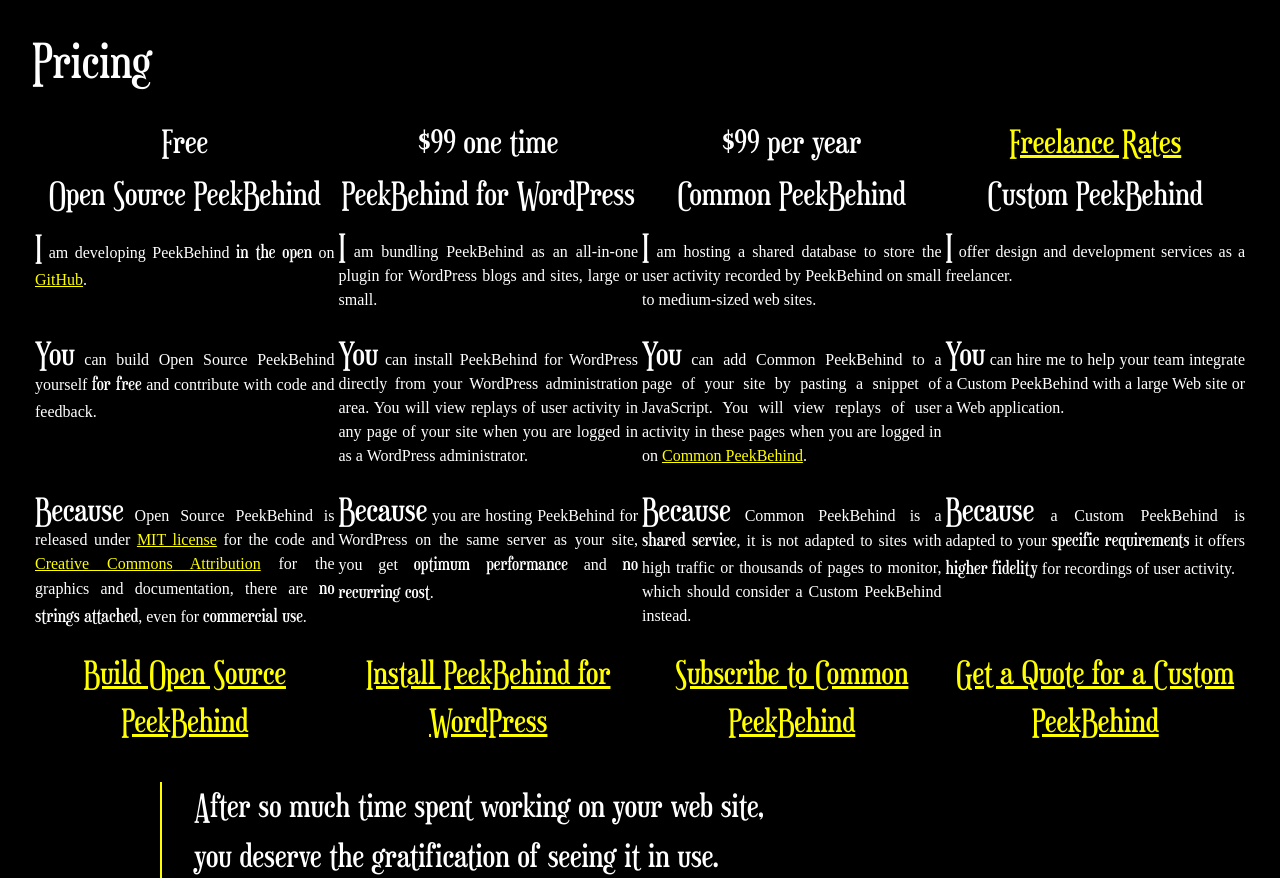
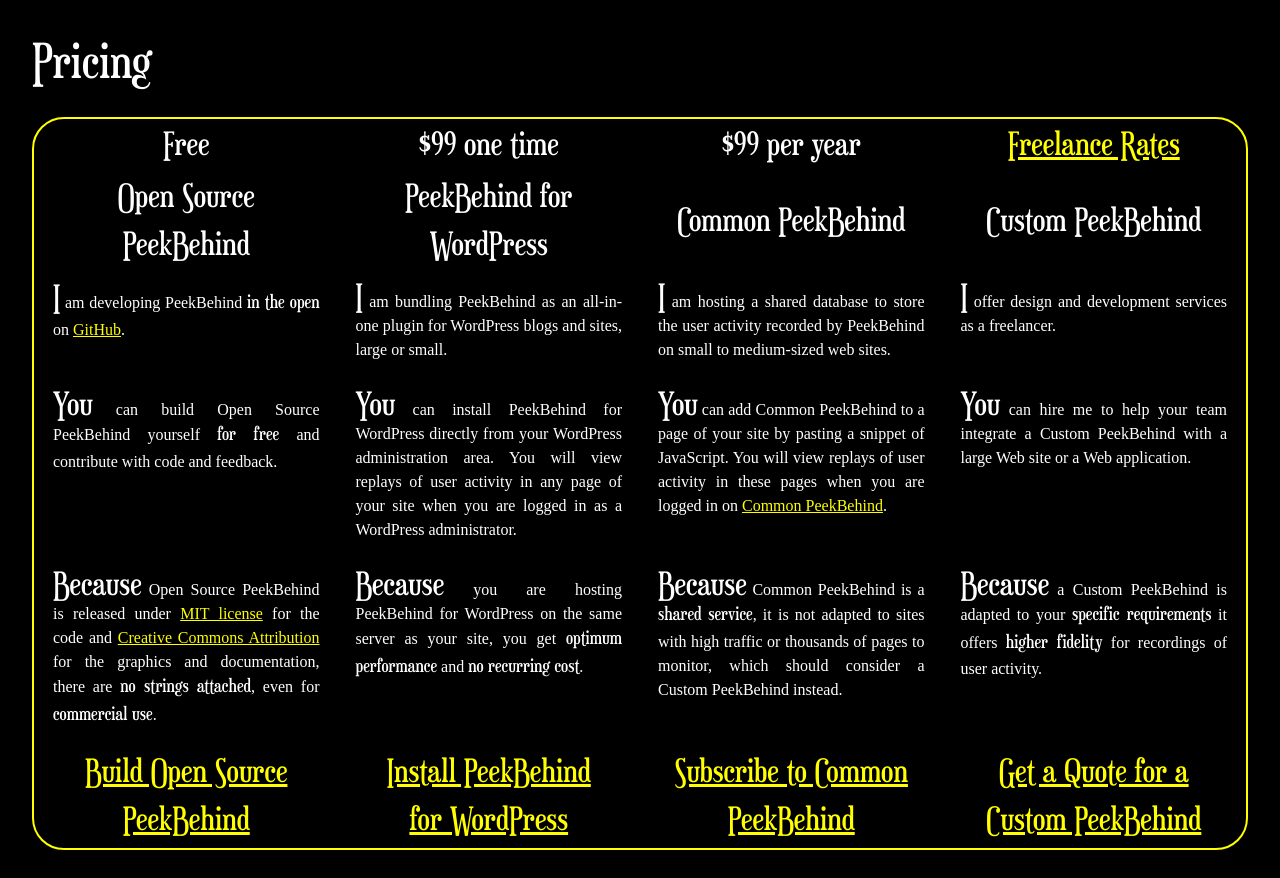
Before and after one commit to peekbehind/src.peekbehind.com, a plain HTML site: page index.html in a window 1280 px wide. Shown: the part 807-1685 px from the top of the page. Drawn offline with Linux system fonts and the light colour scheme.

Commit message:
Add styles for the table: border and margins between columns
The margins are defined as transparent borders to avoid increasing
the width of the table without changing the box model.

```diff
--- a/index.html
+++ b/index.html
@@ -82,8 +82,8 @@
         <tr>
           <th>Open&#xA0;Source PeekBehind</th>
           <th>PeekBehind for WordPress</th>
-          <th>Common&#xA0;PeekBehind</th>
-          <th>Custom&#xA0;PeekBehind</th>
+          <th>Common PeekBehind</th>
+          <th>Custom PeekBehind</th>
         </tr>
       </thead>
       <tfoot>
--- a/style/peekbehind.css
+++ b/style/peekbehind.css
@@ -75,7 +75,10 @@ body {
 /* Reset margins */
 h1,h2,h3,h4,h5,h6,
 dt,
+table,
+tr,
 th,
+td,
 p {
   margin: 0;
 }
@@ -132,6 +135,28 @@ p {
   max-width: 35em;
 }
 
+/*
+  Styles for tables
+*/
+
+table {
+  width: 100%;
+  border: 2px solid yellow;
+  border-radius: 2em;
+  margin-bottom: 3em;
+}
+
+/* Give the same width to each column */
+.oneOf4 {
+  width: 25%;
+}
+
+th,
+td {
+  border-left: 1em solid transparent;
+  border-right: 1em solid transparent;
+}
+
 /* Justify text displayed in table columns */
 td p {
   text-align: justify;
@@ -141,8 +166,3 @@ td p {
 td {
   vertical-align: top;
 }
-
-/* Give the same width to each column */
-.oneOf4 {
-  width: 25%;
-}
```
